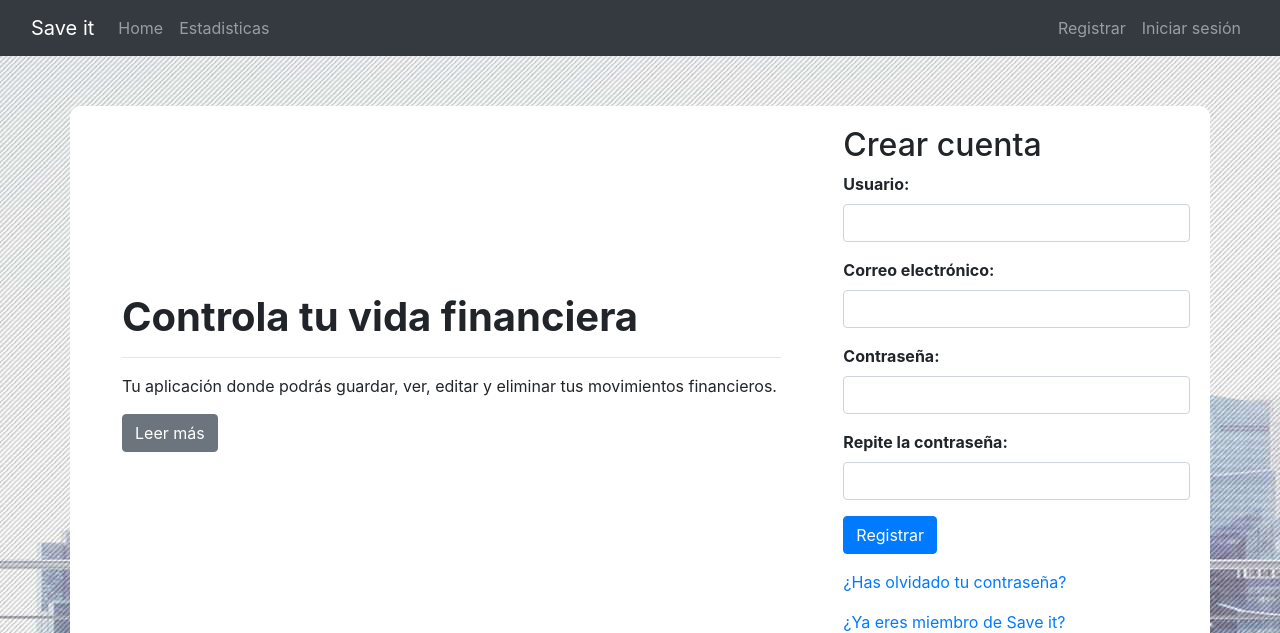
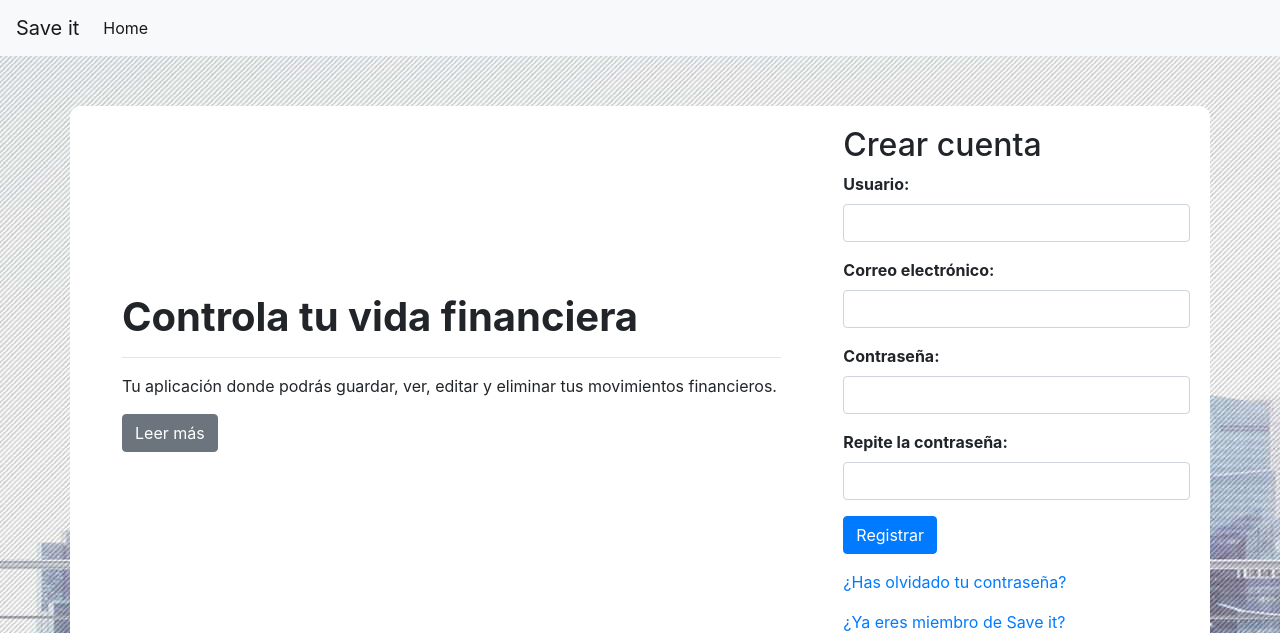
Before and after one commit to MarkFortes/Save-it, a PHP site: page /index.php in a window 1280 px wide. Shown: the top 633 px of the page. Run offline with PHP 8.4, Linux system fonts and the light colour scheme; some libraries are stand-ins or nearby versions.

Commit message:
Changes navbar

```diff
--- a/plantillas/headerUnlogged.php
+++ b/plantillas/headerUnlogged.php
@@ -10,25 +10,15 @@
     <link rel="stylesheet" href="css/stylesUnlogged.css">
 </head>
 <body>
-    <nav class="navbar navbar-expand-sm navbar-dark bg-dark">
-        <div class="container-fluid"> <!--Expands the whole navbar along the width page-->
+  <nav class="navbar navbar-expand-lg navbar-light bg-light">
     <a class="navbar-brand" href="#">Save it</a>
-            <!--Left navbar-->
+    <button type="button" class="navbar-toggler" data-toggle="collapse" data-target="#navbarText" aria-controls="navbarText" aria-expanded="false" aria-label="Toggle navigation">
+      <span class="navbar-toggler-icon"></span>
+    </button>
+    <div class="collapse navbar-collapse" id="navbarText">
       <ul class="navbar-nav mr-auto">
-                <li class="nav-item">
-                    <a class="nav-link" href="#">Home</a>
-                </li>
-                <li class="nav-item">
-                    <a class="nav-link" href="#">Estadisticas</a>
-                </li>
-            </ul>
-            <!--Right navbar-->
-            <ul class="navbar-nav ml-auto">
-                <li class="nav-item">
-                    <a class="nav-link" href="signup.php">Registrar</a>
-                </li>
-                <li class="nav-item">
-                    <a class="nav-link" href="login.php">Iniciar sesión</a>
+        <li class="nav-item active">
+          <a class="nav-link" href="#">Home <span class="sr-only">(current)</span></a>
         </li>
       </ul>
     </div>
```
Lines whose indentation alone changed are shown as unchanged.
